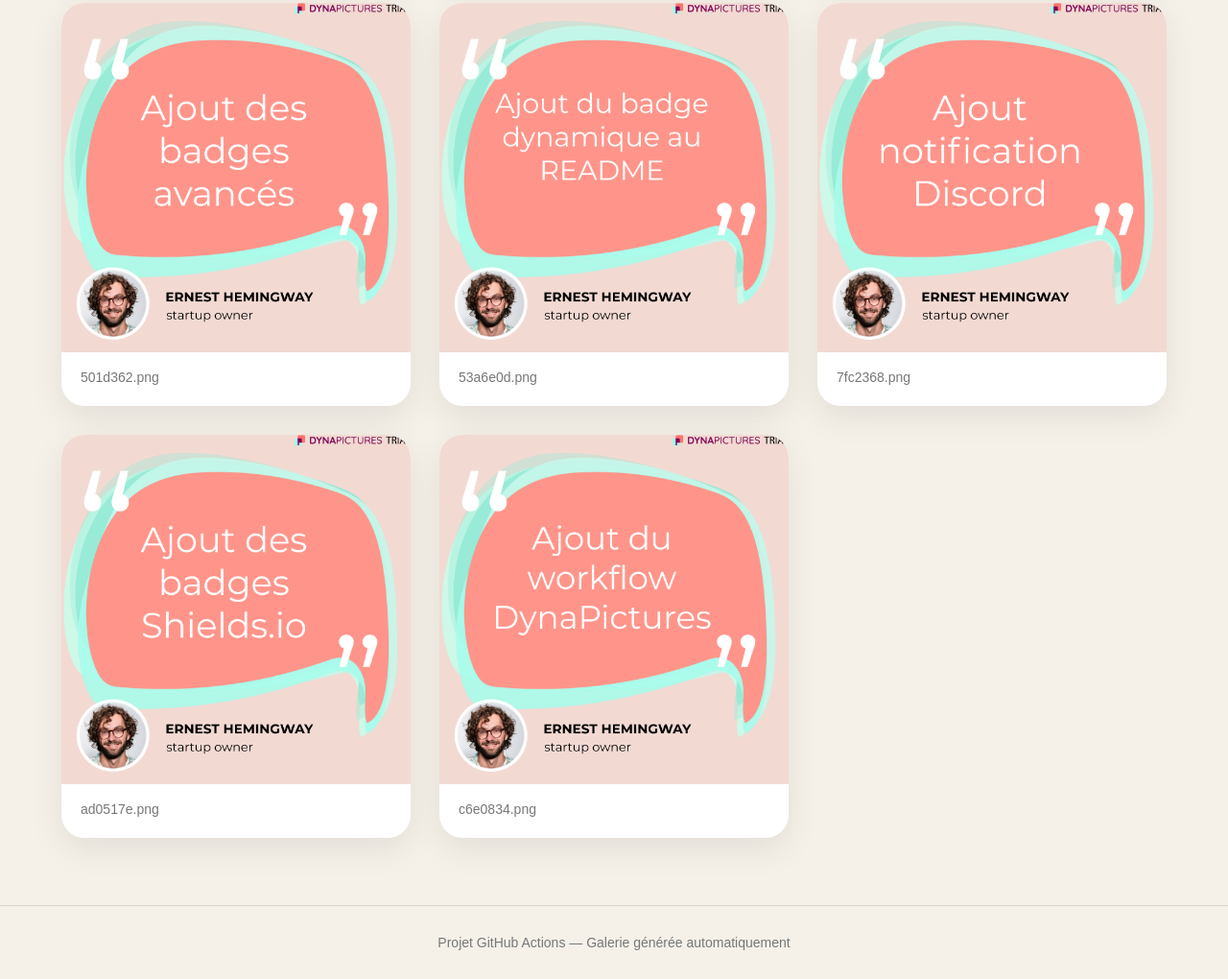
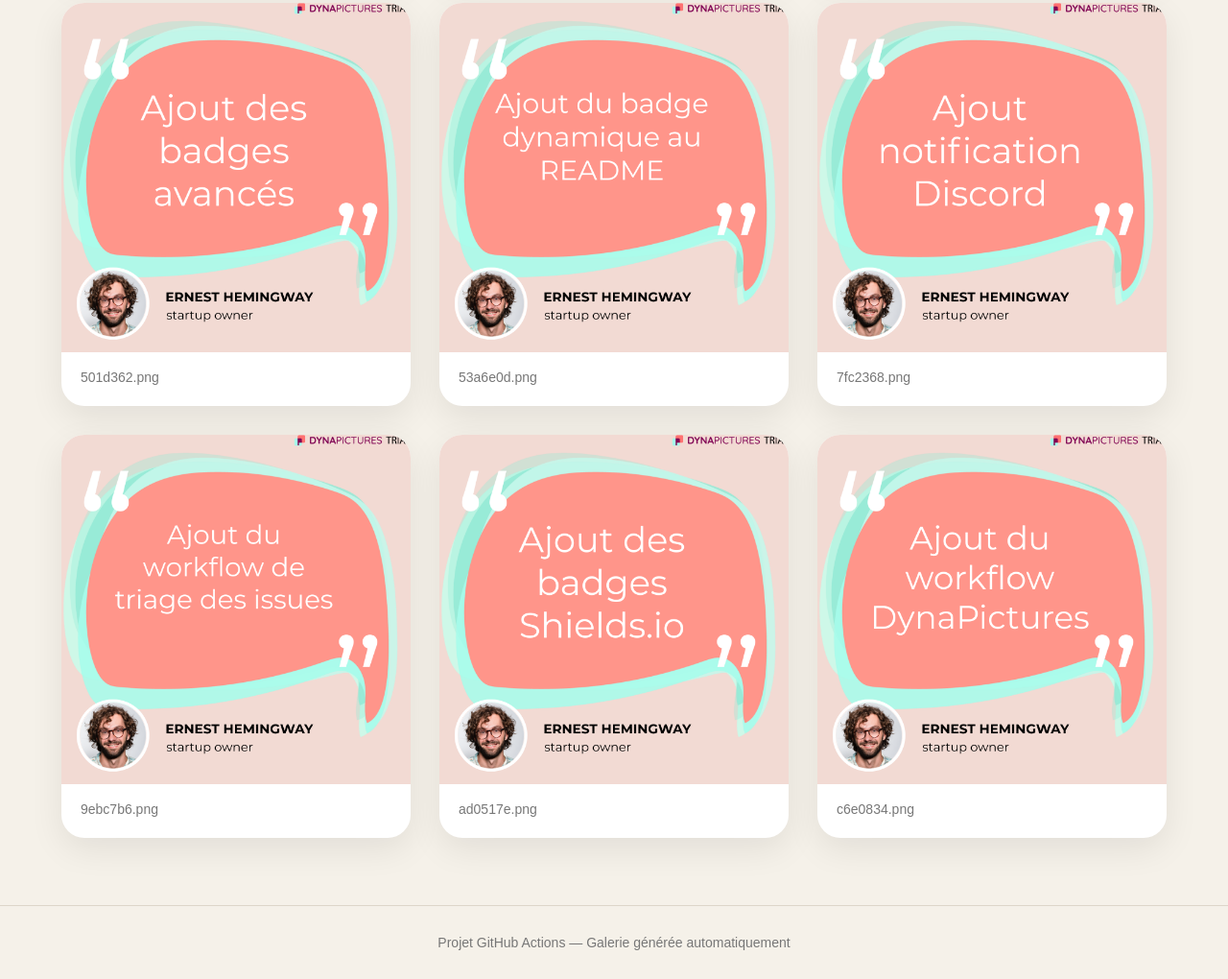
Before and after one commit to agampni-png/.github-workflows-, a plain HTML site: page index.html in a window 1280 px wide. Shown: the part 1223-2243 px from the top of the page at 96% size. Drawn offline with Linux system fonts and the light colour scheme.

Commit message:
deploy: 9ebc7b6bca16f9aeaca8376e09faa7859f45741c

```diff
--- a/index.html
+++ b/index.html
@@ -182,6 +182,14 @@
 
 
     <article class="card">
+      <img src="images/9ebc7b6.png" alt="Image générée automatiquement">
+      <div class="card-content">
+        <p class="file-name">9ebc7b6.png</p>
+      </div>
+    </article>
+
+
+    <article class="card">
       <img src="images/ad0517e.png" alt="Image générée automatiquement">
       <div class="card-content">
         <p class="file-name">ad0517e.png</p>
```
Also changed, not shown: images/9ebc7b6.png (added).
